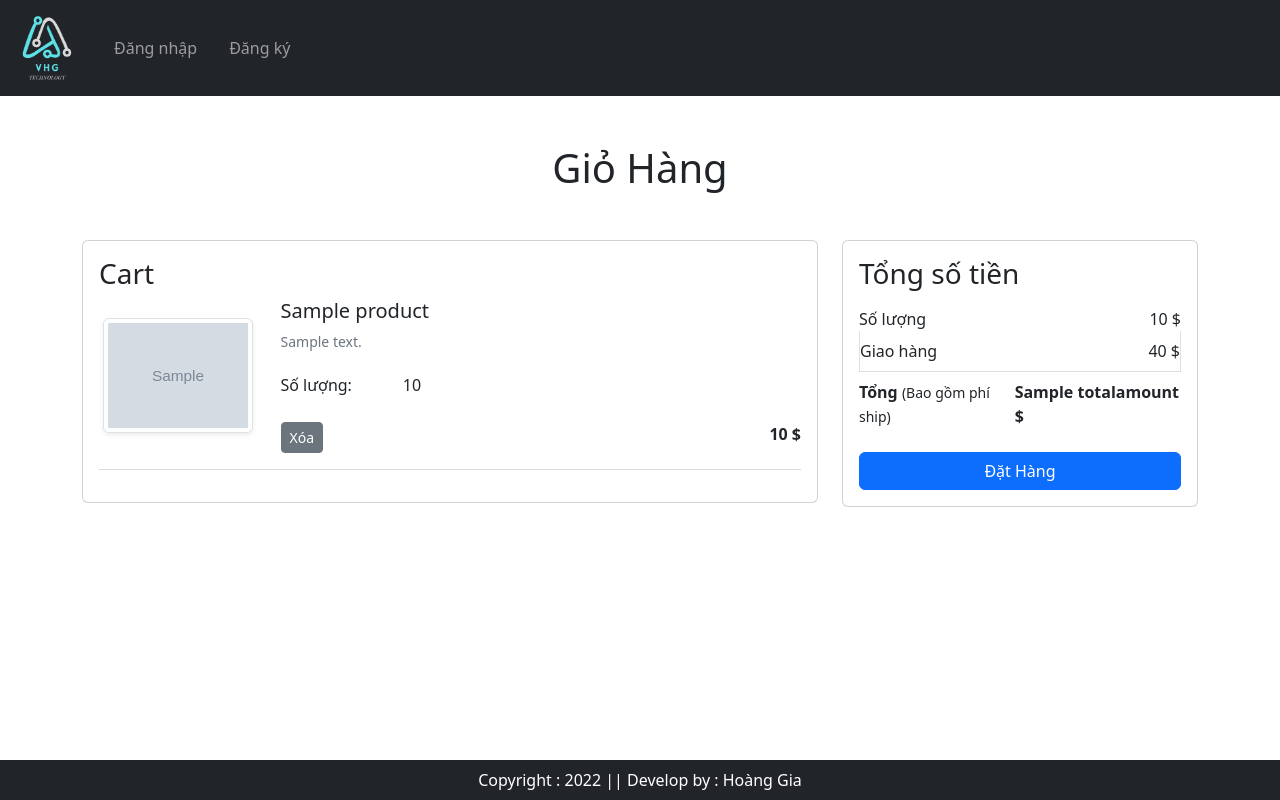
After one commit to ViHoangGia/VHGshop, a Django app: template ec/app/templates/app/addtocart.html in a window 1280 px wide. The commit adds this page. Run offline with Django 4.2, Linux system fonts and the light colour scheme; the template is opened without the code that fills it: most values are stand-ins (such as "Sample title", 1, 10 or a date in 2020); grey boxes marked "Sample" are stand-in pictures; some libraries are stand-ins or nearby versions; some web fonts are replaced.

Commit message:
Thêm chức năng giỏ hàng

```diff
--- a/ec/app/admin.py
+++ b/ec/app/admin.py
@@ -1,5 +1,5 @@
 from django.contrib import admin
-from . models import Customer, Product
+from . models import Cart, Customer, Product
 
 # Register your models here.
 
@@ -10,3 +10,7 @@ class ProductModelAdmin(admin.ModelAdmin):
 @admin.register(Customer)
 class CustomerModelAdmin(admin.ModelAdmin):
     list_display = ['id', 'user', 'name', 'mobile', 'address', 'city']
+
+@admin.register(Cart)
+class CartModelAdmin(admin.ModelAdmin):
+    list_display = ['id', 'user', 'product', 'quantity']
--- a/ec/app/static/app/js/myscript.js
+++ b/ec/app/static/app/js/myscript.js
@@ -1,27 +1,3 @@
-$('#slider1, #slider2, #slider3').owlCarousel({
-    loop: true,
-    margin: 20,
-    responsiveClass: true,
-    responsive: {
-        0: {
-            items: 2,
-            nav: false,
-            autoplay: true,
-        },
-        600: {
-            items: 4,
-            nav: true,
-            autoplay: true,
-        },
-        1000: {
-            items: 6,
-            nav: true,
-            loop: true,
-            autoplay: true,
-        }
-    }
-})
-
 $('.plus-cart').click(function(){
     var id=$(this).attr("pid").toString();
     var eml=this.parentNode.children[2]
--- /dev/null
+++ b/ec/app/templates/app/addtocart.html
@@ -0,0 +1,67 @@
+{% extends 'app/base.html' %}
+{% load static %}
+{% block title %} Cart {% endblock title %}
+
+{% block main-content %}
+<div class="container my-5">
+    <div class="row">
+        {% if cart %}
+        <h1 class="text-center mb-5">Giỏ Hàng</h1>
+        <div class="col-sm-8">
+            <div class="card">
+                <div class="card-body">
+                    <h3>Cart</h3>
+                    {% for item in cart %}
+                    <div class="row">
+                        <div class="col-sm-3 text-center align-self-center">
+                            <img src="{{item.product.product_image.url}}" alt="" srcset="" class="img-fluid img-thumbnail shadow-sm" height="150" width="150">
+                        </div>
+                        <div class="col-sm-9">
+                            <div>
+                                <h5>{{item.product.title}}</h5>
+                                <p class="mb-2 text-muted small">{{item.product.description}}</p>
+                                <div class="my-3">
+                                    <label for="quantity">Số lượng:</label>
+                                    <a class="minus-cart btn" pid={{item.product.id}}><i class="fas fa-minus-square fa-lg"></i></a>
+                                    <span id="quantity">{{item.quantity}}</span>
+                                    <a class="plus-cart btn" pid={{item.product.id}}><i class="fas fa-plus-square fa-lg"></i></a>
+                                </div>
+                                <div class="d-flex justify-content-between">
+                                    <a class="remove-cart btn btn-sm btn-secondary mr-3" pid={{item.product.id}}>Xóa</a>
+                                    <p class="mb-0"><span><strong>{{item.product.discounted_price}} $</strong></span></p>
+                                </div>
+                            </div>
+                        </div>
+                    </div>
+                    <hr class="text-muted">
+                    {% endfor %}
+                </div>
+            </div>
+        </div>
+
+        <div class="col-sm-4">
+            <div class="card">
+                <div class="card-body">
+                    <h3>Tổng số tiền</h3>
+                    <ul class="list-group">
+                        <li class="list-group-item d-flex justify-content-between align-items-center border-0 px-0 pb-0">Số lượng <span id="amount">{{amount}} $</span></li>
+                        <li class="list-group-item d-flex justify-content-between align-items-center px-0">Giao hàng <span>40 $</span></li>
+                        <li class="list-group-item d-flex justify-content-between align-items-center border-0 px-0 mb-3">
+                            <div>
+                                <strong>Tổng</strong> <small>(Bao gồm phí ship)</small>
+                            </div>
+                            <span id="totalamount"><strong>{{totalamount}} $</strong></span>
+                        </li>
+                    </ul>
+                    <div class="d-grid">
+                        <a href="{% url 'checkout' %}" class="btn btn-primary">Đặt Hàng</a>
+                    </div>
+                </div>
+            </div>
+        </div>
+        {% else %}
+            <h1 class="text-center">Giỏ hàng trống</h1>
+        {% endif %}
+    </div>
+</div>
+{% endblock main-content%}
--- a/ec/app/templates/app/base.html
+++ b/ec/app/templates/app/base.html
@@ -28,6 +28,7 @@
             </button>
             <div class="collapse navbar-collapse" id="mynavbar">
                 <ul class="navbar-nav me-auto">
+                    {% if request.user.is_authenticated %}
                     <li class="nav-item">
                         <a class="nav-link active" aria-current="page" href="/">Home</a>
                     </li>
@@ -67,17 +68,19 @@
                     </ul>
                 </li>
                 <li class="nav-item mx-2">
-                    <a href="#" class="nav-link">Giỏ hàng</a>
+                    <a href="{% url 'showcart' %}" class="nav-link">Giỏ hàng</a>
                 </li>
                 <li class="nav-item mx-2">
                     <a href="#" class="nav-link">Yêu thích</a>
                 </li>
+                {% else %}
                 <li class="nav-item mx-2">
                     <a href="{% url 'login' %}" class="nav-link">Đăng nhập</a>
                 </li>
                 <li class="nav-item mx-2">
                     <a href="{% url 'customerregistration' %}" class="nav-link">Đăng ký</a>
                 </li>
+                {% endif %}
             </ul>
         </div>
     </nav>
--- a/ec/app/templates/app/category.html
+++ b/ec/app/templates/app/category.html
@@ -5,7 +5,7 @@
 {% block main-content %}
 <div class="container my-5">
     <div class="row">
-            <div class="col-sm-3">
+        <!-- <div class="col-sm-3">
             <div class="list-group">
                 {% for val in title %}
                     <a href="#" class="list-group-item list-group-item-action"
@@ -13,7 +13,7 @@
                 {% endfor %}
             </div>
         </div>
-            <div class="col-sm-9">
+        <div class="col-sm-9"> -->
             <div class="row">
                 {% for prod in product %}
                     <div class="col text-center mb-4">
@@ -32,5 +32,5 @@
             </div>
         </div>
     </div>
-    </div>
+<!-- </div> -->
 {% endblock main-content%}
```
Also changed, not shown: ec/app/models.py (+9 -0 lines), ec/app/templates/app/productdetail.html (+7 -9 lines), ec/app/urls.py (+9 -0 lines), ec/app/views.py (+80 -1 lines), README.md, ec/app/migrations/0008_alter_customer_city_alter_product_category_cart.py (added), ec/db.sqlite3. Lines whose indentation alone changed are shown as unchanged.
